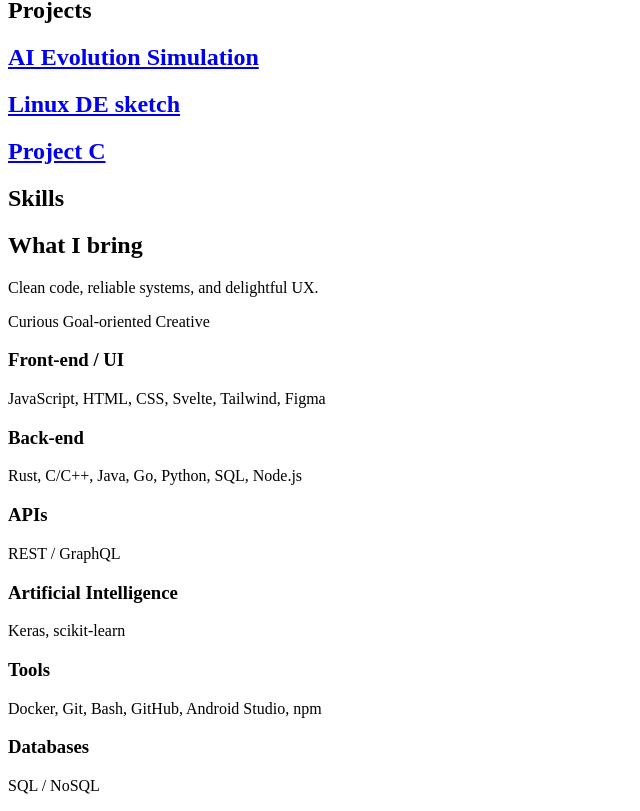
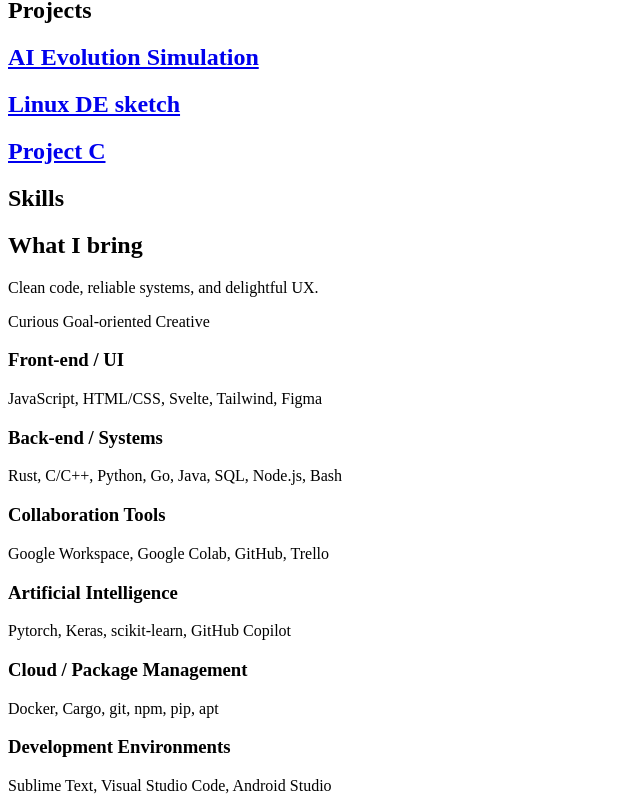
Before and after one commit to TropicSapling/tropicsapling.github.io, a SvelteKit app in the folder testapp/: page / in a window 1280 px wide. Shown: the part 5656-6467 px from the top of the page, without its empty margins (0-640 px from the left). Built offline with nearby package versions, Linux system fonts and the light colour scheme; a web font is replaced by a local one.

Commit message:
Updated skills + favicon

```diff
--- a/testapp/src/app.html
+++ b/testapp/src/app.html
@@ -2,7 +2,7 @@
 <html lang="en">
 	<head>
 		<meta charset="utf-8" />
-		<link rel="icon" href="%sveltekit.assets%/favicon.svg" />
+		<link rel="icon" href="%sveltekit.assets%/favicon.png" />
 		<meta name="viewport" content="width=device-width, initial-scale=1" />
 		%sveltekit.head%
 	</head>
--- a/testapp/src/routes/+page.svelte
+++ b/testapp/src/routes/+page.svelte
@@ -28,12 +28,12 @@
 	];
 
 	const skills = [
-		{name:'Front-end / UI', desc:'JavaScript, HTML, CSS, Svelte, Tailwind, Figma', fill:92, c:'bg-emerald-400'},
-		{name:'Back-end', desc:'Rust, C/C++, Java, Go, Python, SQL, Node.js', fill:88, c:'bg-sky-400'},
-		{name:'APIs', desc:'REST / GraphQL', fill:86, c:'bg-yellow-400'},
-		{name:'Artificial Intelligence', desc:'Keras, scikit-learn', fill:85, c:'bg-rose-400'},
-		{name:'Tools', desc:'Docker, Git, Bash, GitHub, Android Studio, npm', fill:82, c:'bg-indigo-400'},
-		{name:'Databases', desc:'SQL / NoSQL', fill:80, c:'bg-teal-400'}
+		{name:'Front-end / UI', desc:'JavaScript, HTML/CSS, Svelte, Tailwind, Figma', c:'bg-emerald-400'},
+		{name:'Back-end / Systems', desc:'Rust, C/C++, Python, Go, Java, SQL, Node.js, Bash', c:'bg-sky-400'},
+		{name:'Collaboration Tools', desc:'Google Workspace, Google Colab, GitHub, Trello', fill:86, c:'bg-yellow-400'},
+		{name:'Artificial Intelligence', desc:'Pytorch, Keras, scikit-learn, GitHub Copilot', c:'bg-rose-400'},
+		{name:'Cloud / Package Management', desc:'Docker, Cargo, git, npm, pip, apt', c:'bg-indigo-400'},
+		{name:'Development Environments', desc:'Sublime Text, Visual Studio Code, Android Studio', c:'bg-teal-400'}
 	];
 
 	let scroll = 0;
@@ -111,8 +111,8 @@
 		</div>
 
 		<div class="md:col-span-2 grid gap-4 sm:grid-cols-2">
-			{#each skills as {name, desc, fill, c}}
-				<Skill {name} {desc} {fill} {c} />
+			{#each skills as {name, desc, c}}
+				<Skill {name} {desc} {c} />
 			{/each}
 		</div>
 	</div>
--- a/testapp/src/routes/Skill.svelte
+++ b/testapp/src/routes/Skill.svelte
@@ -1,5 +1,5 @@
 <script lang="ts">
-	let {name, desc, fill, c} = $props();
+	let {name, desc, c} = $props();
 </script>
 
 <div class="bg-white/4 border border-white/6 rounded-xl p-4">
@@ -7,6 +7,6 @@
 		<div><h3 class="font-medium">{name}</h3><p class="text-xs text-gray-400">{desc}</p></div>
 	</div>
 	<div class="h-2 bg-white/8 rounded-full overflow-hidden">
-		<div class="{c} h-full transition-all" style="width:{fill}%"></div>
+		<div class="{c} h-full transition-all"></div>
 	</div>
 </div>
```
Also changed, not shown: testapp/static/favicon.png (added), testapp/static/favicon.svg (deleted).
